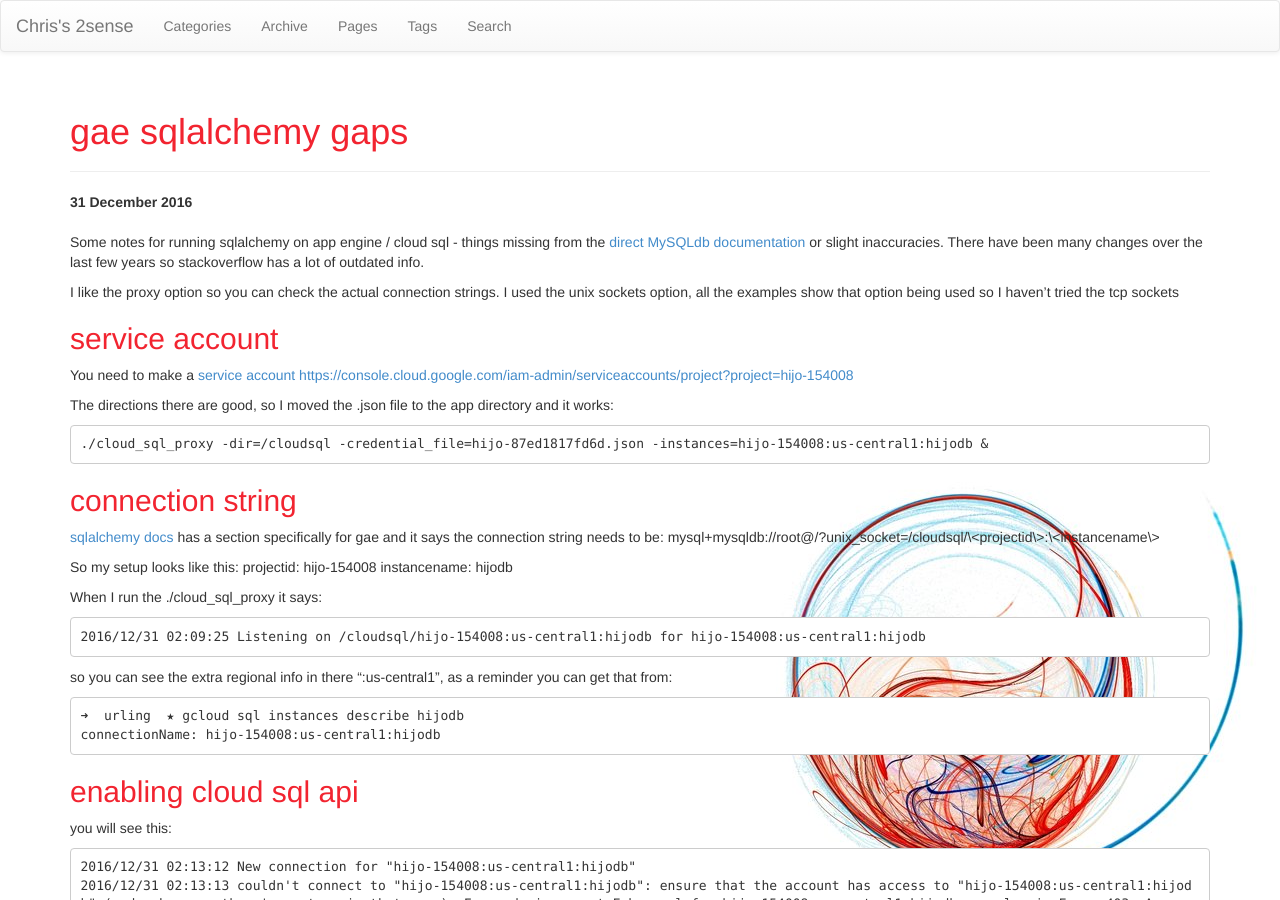
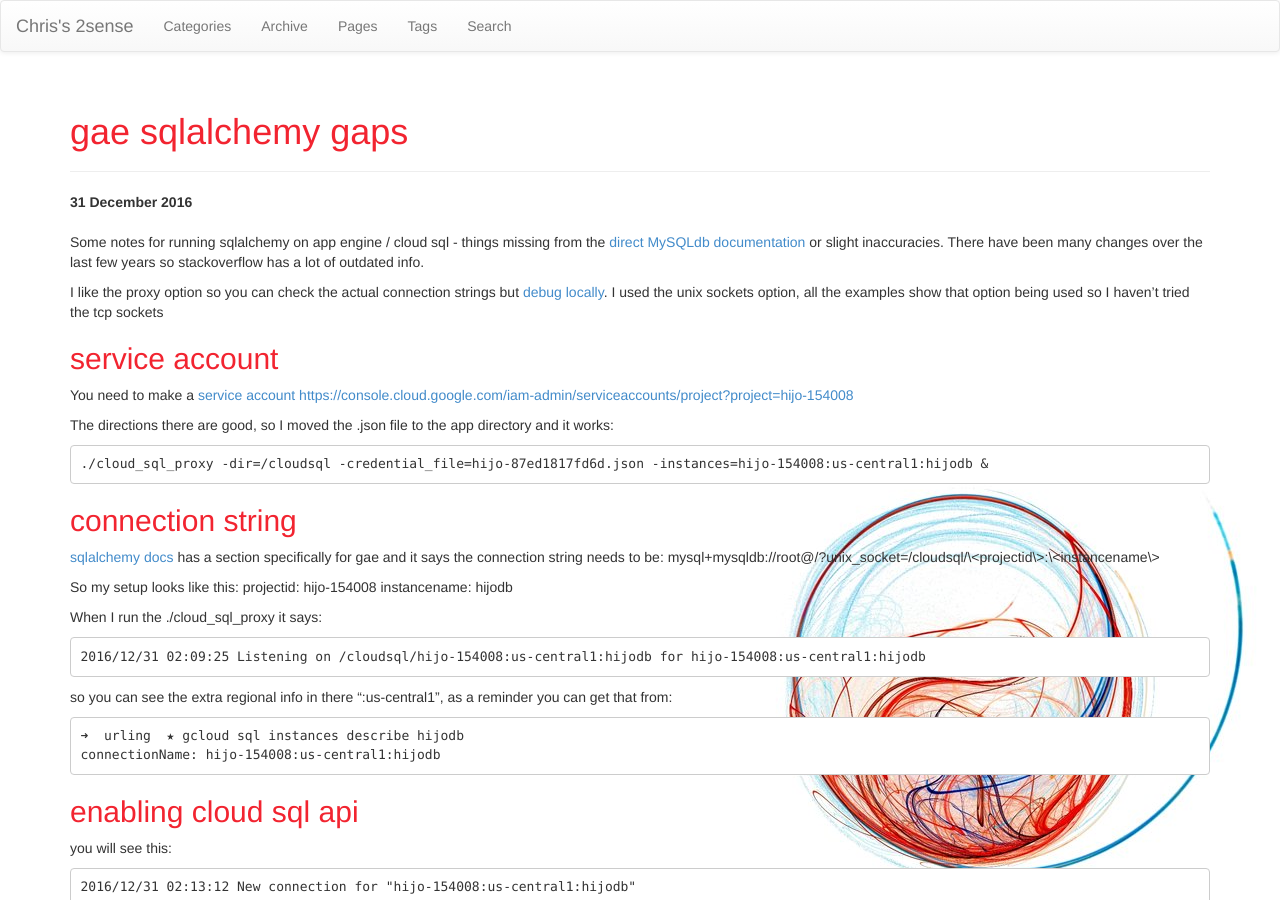
Before and after one commit to faizanvahevaria/chrisamow.github.io, a Jekyll site: the page built from _posts/2016-12-31-gae-sqlalchemy-gaps.md, in a window 1280 px wide and 900 px high. Built offline with Jekyll 4.4.1, drawn with Linux system fonts in a browser that asks for light colours; nearby versions of some CDN libraries; comment, search, counter and statistics services are not loaded.

Commit message:
blog content

```diff
--- a/_posts/2016-12-31-gae-sqlalchemy-gaps.md
+++ b/_posts/2016-12-31-gae-sqlalchemy-gaps.md
@@ -8,7 +8,7 @@ comments: true
 {% include JB/setup %}
 Some notes for running sqlalchemy on app engine / cloud sql - things missing from the [direct MySQLdb documentation](https://cloud.google.com/appengine/docs/python/cloud-sql/) or slight inaccuracies.  There have been many changes over the last few years so stackoverflow has a lot of outdated info.
 
-I like the proxy option so you can check the actual connection strings.  I used the unix sockets option, all the examples show that option being used so I haven't tried the tcp sockets
+I like the proxy option so you can check the actual connection strings but [debug locally](https://cloud.google.com/appengine/docs/python/tools/using-local-server).  I used the unix sockets option, all the examples show that option being used so I haven't tried the tcp sockets
 
 
 ## service account
```
